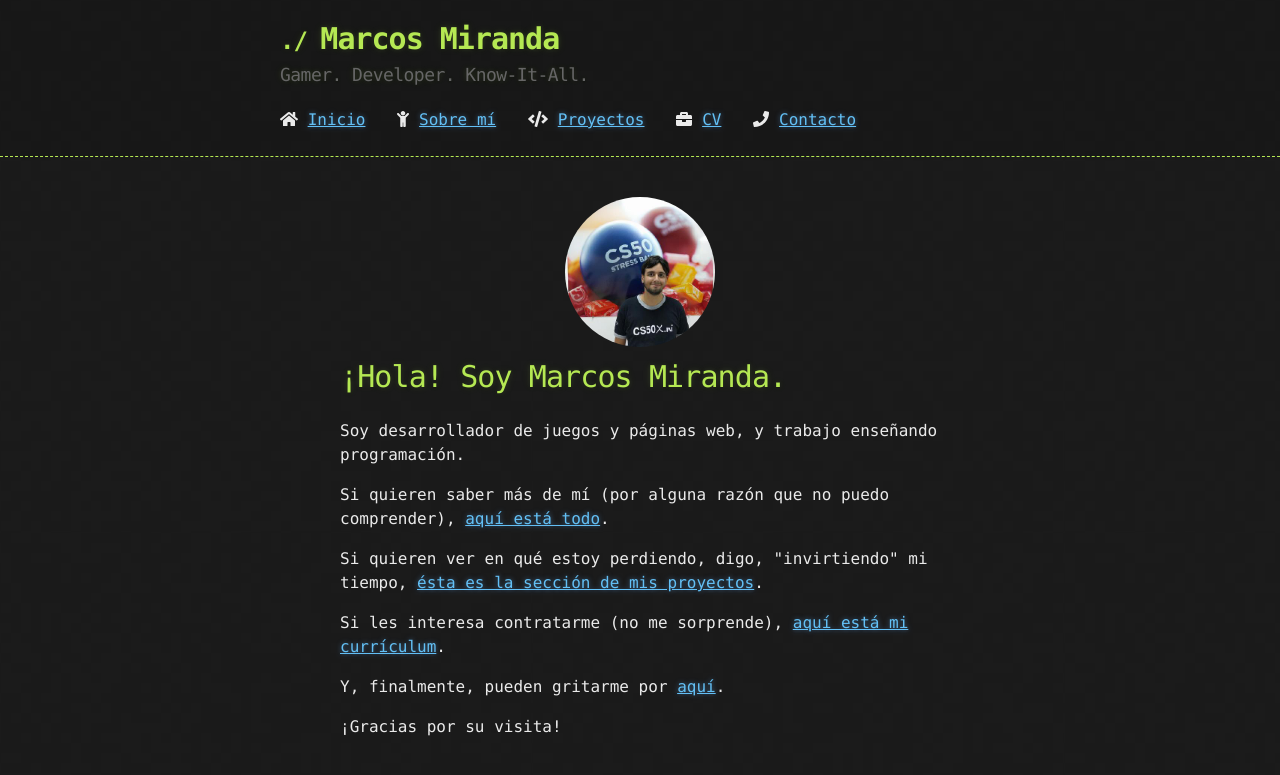
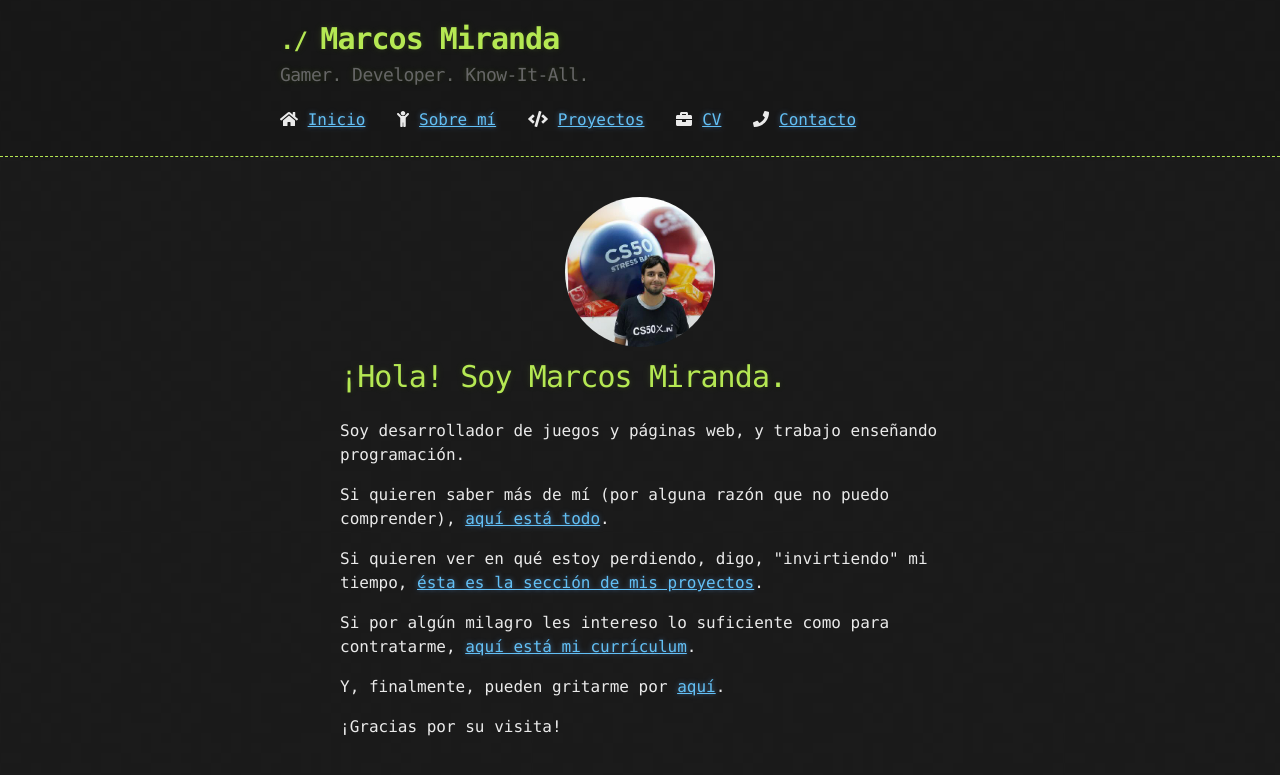
Before and after one commit to mimg2805/mimg2805.github.io, a Jekyll site: the page built from index.html, in a window 1280 px wide. Shown: the top 775 px of the page. Built offline with Jekyll 4.4.1, drawn with Linux system fonts in a browser that asks for light colours; nearby versions of some CDN libraries.

Commit message:
Changed text in index

```diff
--- a/index.html
+++ b/index.html
@@ -12,7 +12,7 @@ title: Inicio
         <a href="/about">aquí está todo</a>.</p>
     <p>Si quieren ver en qué estoy perdiendo, digo, "invirtiendo" mi tiempo,
         <a href="/projects">ésta es la sección de mis proyectos</a>.</p>
-    <p>Si les interesa contratarme (no me sorprende),
+    <p>Si por algún milagro les intereso lo suficiente como para contratarme,
         <a href="/cv">aquí está mi currículum</a>.</p>
     <p>Y, finalmente, pueden gritarme por
         <a href="/contact">aquí</a>.</p>
```
